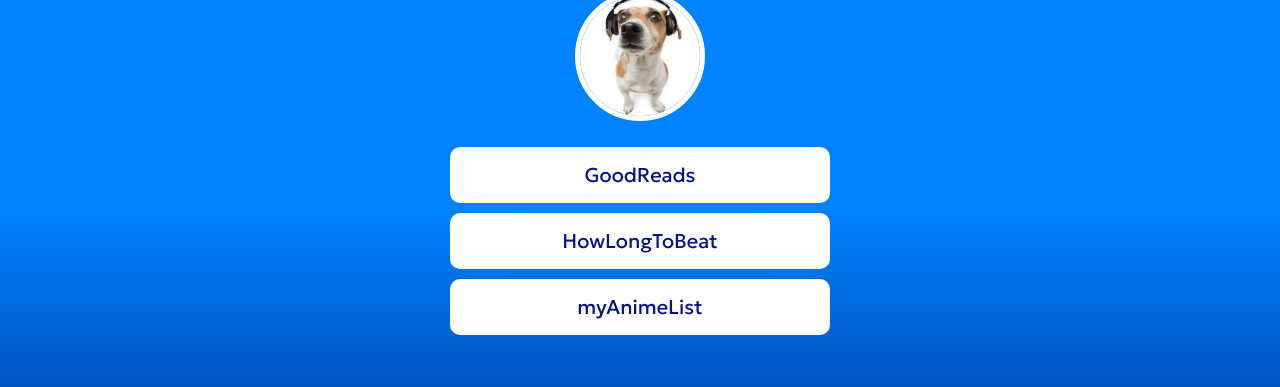
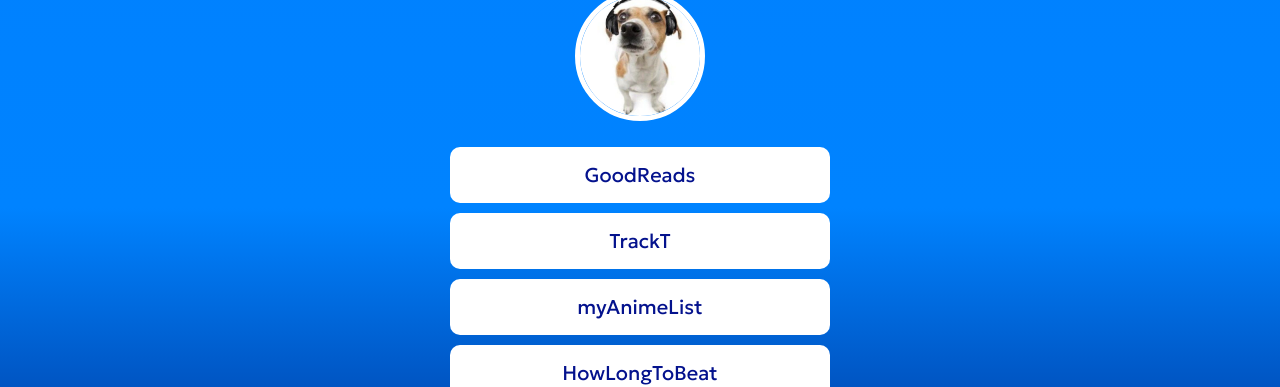
Before and after one commit to gustavo-laureano/linkcenter, a plain HTML site: page index.html in a window 1280 px wide. Shown: the part 240-627 px from the top of the page. Drawn offline with Linux system fonts and the light colour scheme.

Commit message:
update trackt

```diff
--- a/index.html
+++ b/index.html
@@ -20,8 +20,10 @@
         <img id="pp" src="images/pp.png">
     <div id="list">
 <a href="http://www.goodreads.com/gustavolaureano" target="_blank" class="linkbox">GoodReads</a>
+<a href="https://trakt.tv/users/gustavoldea" target="_blank" class="linkbox">TrackT</a>
+<a href="https://myanimelist.net/profile/guxta13" target="_blank" class="linkbox">myAnimeList</a>
 <a href="https://howlongtobeat.com/user/guxta13" target="_blank" class="linkbox">HowLongToBeat</a>
-<a href="https://myanimelist.net/profile/guxta13" target="_blank" class="linkbox">myAnimeList</a>
+
     </div>
 
 
```
